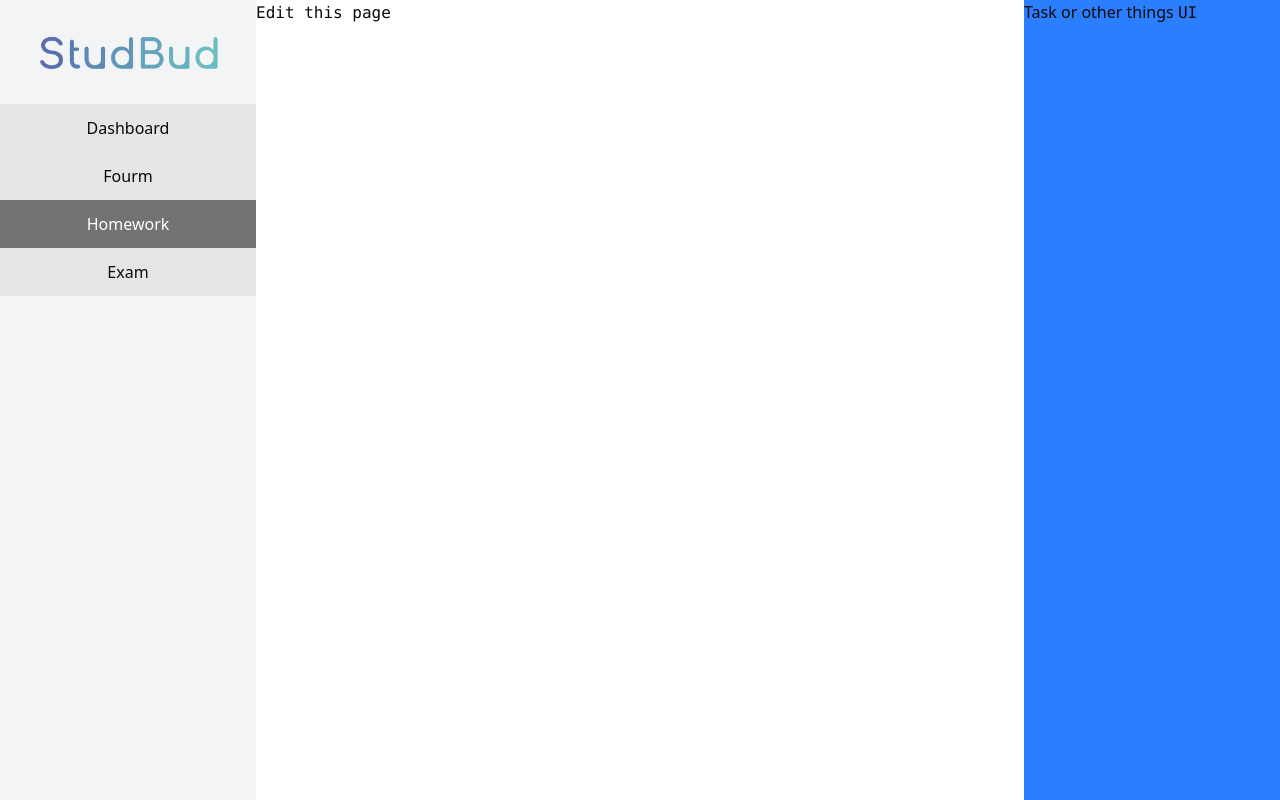
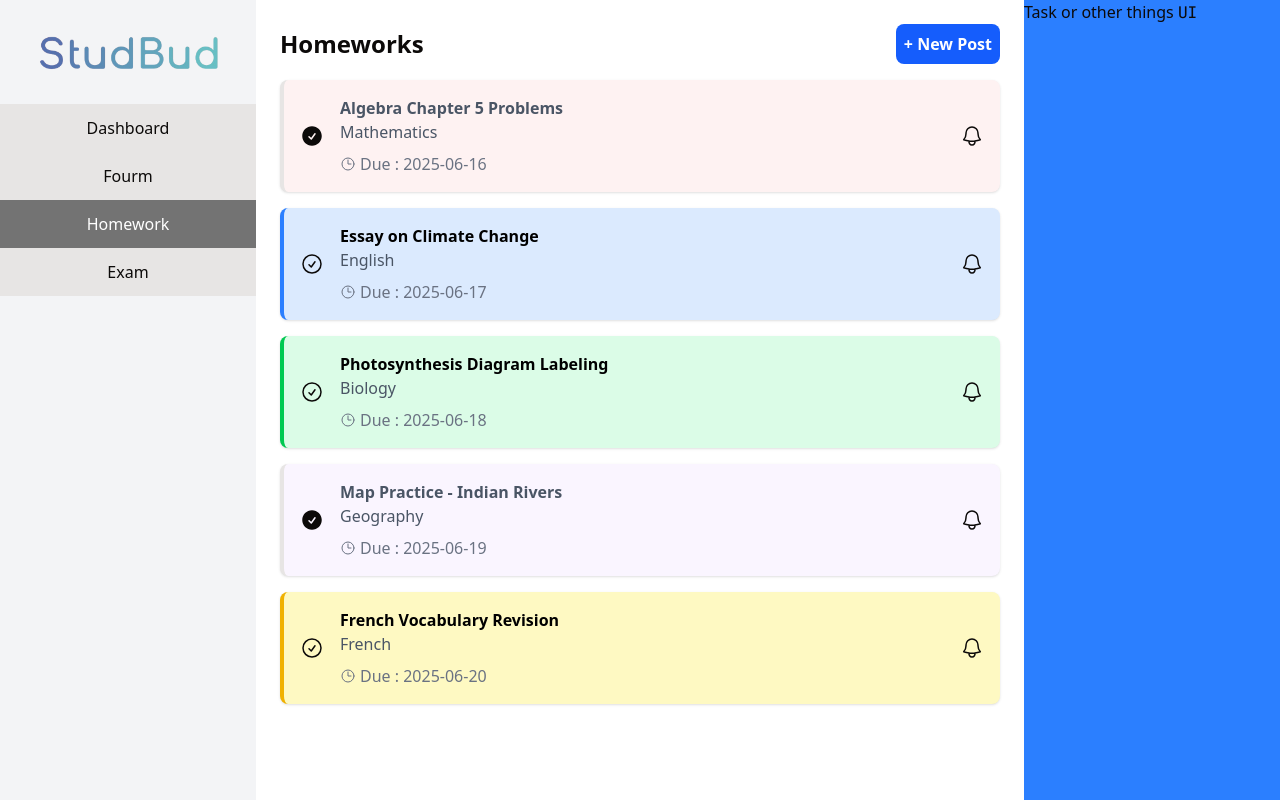
Before and after one commit to masterdevsabith/studbud, a Next.js app: page /dashboard/screens/homework in a window 1280 px wide. Built offline with nearby package versions, Linux system fonts and the light colour scheme.

Commit message:
func of hw set

```diff
--- a/app/dashboard/widgets/HomeWork.tsx
+++ b/app/dashboard/widgets/HomeWork.tsx
@@ -1,8 +1,182 @@
+"use client";
+
+import Link from "next/link";
+import { useState } from "react";
+
 export default function HomeworkScreen() {
+  const [homeworks, setHomeworks] = useState([
+    {
+      id: 1,
+      title: "Algebra Chapter 5 Problems",
+      subject: "Mathematics",
+      borderColor: "border-l-red-500",
+      bgColor: "bg-red-100",
+      completedBgColor: "bg-red-50",
+      dueDate: "2025-06-16",
+      isCompleted: true,
+      hasReminder: true,
+    },
+    {
+      id: 2,
+      title: "Essay on Climate Change",
+      subject: "English",
+      borderColor: "border-l-blue-500",
+      bgColor: "bg-blue-100",
+      completedBgColor: "bg-blue-50",
+      dueDate: "2025-06-17",
+      isCompleted: false,
+      hasReminder: false,
+    },
+    {
+      id: 3,
+      title: "Photosynthesis Diagram Labeling",
+      subject: "Biology",
+      borderColor: "border-l-green-500",
+      bgColor: "bg-green-100",
+      completedBgColor: "bg-green-50",
+      dueDate: "2025-06-18",
+      isCompleted: false,
+      hasReminder: true,
+    },
+    {
+      id: 4,
+      title: "Map Practice - Indian Rivers",
+      subject: "Geography",
+      borderColor: "border-l-purple-500",
+      bgColor: "bg-purple-100",
+      completedBgColor: "bg-purple-50",
+      dueDate: "2025-06-19",
+      isCompleted: true,
+      hasReminder: false,
+    },
+    {
+      id: 5,
+      title: "French Vocabulary Revision",
+      subject: "French",
+      borderColor: "border-l-yellow-500",
+      bgColor: "bg-yellow-100",
+      completedBgColor: "bg-yellow-50",
+      dueDate: "2025-06-20",
+      isCompleted: false,
+      hasReminder: true,
+    },
+  ]);
+
+  const toggleHomeworkCompletion = (id: number) => {
+    setHomeworks((prevHomeworks) =>
+      prevHomeworks.map((hw) =>
+        hw.id === id ? { ...hw, isCompleted: !hw.isCompleted } : hw
+      )
+    );
+  };
   return (
-    <section>
-      <div>
-        <code>Edit this page</code>
+    <section className="homework w-full p-6">
+      <div className="top w-full flex justify-between items-center mb-4">
+        <h2 className="text-2xl font-bold">Homeworks</h2>
+
+        <Link
+          className="p-2 bg-blue-600 rounded-md text-white font-bold"
+          href="#"
+        >
+          + New Post
+        </Link>
+      </div>
+
+      <div className="homeworks">
+        {homeworks.map((homework) => (
+          <div
+            key={homework.id}
+            className={`single_homework flex items-center gap-4 p-4 border-l-4 ${
+              homework.isCompleted
+                ? homework.borderColor.replace(/-\d+$/, "-700")
+                : homework.borderColor
+            } ${
+              homework.isCompleted
+                ? homework.completedBgColor
+                : homework.bgColor
+            } rounded-md mb-4 shadow-sm hover:shadow-md transition-shadow duration-300`}
+          >
+            <div
+              className="tickbox"
+              onClick={() => toggleHomeworkCompletion(homework.id)}
+            >
+              {homework.isCompleted ? (
+                <svg
+                  xmlns="http://www.w3.org/2000/svg"
+                  viewBox="0 0 24 24"
+                  fill="currentColor"
+                  className="size-6"
+                >
+                  <path
+                    fillRule="evenodd"
+                    d="M2.25 12c0-5.385 4.365-9.75 9.75-9.75s9.75 4.365 9.75 9.75-4.365 9.75-9.75 9.75S2.25 17.385 2.25 12Zm13.36-1.814a.75.75 0 1 0-1.22-.872l-3.236 4.53L9.53 12.22a.75.75 0 0 0-1.06 1.06l2.25 2.25a.75.75 0 0 0 1.14-.094l3.75-5.25Z"
+                    clipRule="evenodd"
+                  />
+                </svg>
+              ) : (
+                <svg
+                  xmlns="http://www.w3.org/2000/svg"
+                  fill="none"
+                  viewBox="0 0 24 24"
+                  strokeWidth="1.5"
+                  stroke="currentColor"
+                  className="size-6"
+                >
+                  <path
+                    strokeLinecap="round"
+                    strokeLinejoin="round"
+                    d="M9 12.75 11.25 15 15 9.75M21 12a9 9 0 1 1-18 0 9 9 0 0 1 18 0Z"
+                  />
+                </svg>
+              )}
+            </div>
+            <div className="details_and_bell flex items-center justify-between w-full">
+              <div className="details">
+                <h3
+                  className={`title font-bold text-md ${
+                    homework.isCompleted ? "text-gray-600" : "text-black"
+                  }`}
+                >
+                  {homework.title}
+                </h3>
+                <p className="subject text-gray-600 mb-2">{homework.subject}</p>
+                <div className="due_date flex items-center text-gray-500">
+                  <svg
+                    xmlns="http://www.w3.org/2000/svg"
+                    fill="none"
+                    viewBox="0 0 24 24"
+                    strokeWidth="1.5"
+                    stroke="currentColor"
+                    className="size-4 mr-1"
+                  >
+                    <path
+                      strokeLinecap="round"
+                      strokeLinejoin="round"
+                      d="M12 6v6h4.5m4.5 0a9 9 0 1 1-18 0 9 9 0 0 1 18 0Z"
+                    />
+                  </svg>
+                  <span>Due : {homework.dueDate}</span>
+                </div>
+              </div>
+              <div className="notification_bell">
+                <svg
+                  xmlns="http://www.w3.org/2000/svg"
+                  fill="none"
+                  viewBox="0 0 24 24"
+                  strokeWidth="1.5"
+                  stroke="currentColor"
+                  className="size-6"
+                >
+                  <path
+                    strokeLinecap="round"
+                    strokeLinejoin="round"
+                    d="M14.857 17.082a23.848 23.848 0 0 0 5.454-1.31A8.967 8.967 0 0 1 18 9.75V9A6 6 0 0 0 6 9v.75a8.967 8.967 0 0 1-2.312 6.022c1.733.64 3.56 1.085 5.455 1.31m5.714 0a24.255 24.255 0 0 1-5.714 0m5.714 0a3 3 0 1 1-5.714 0"
+                  />
+                </svg>
+              </div>
+            </div>
+          </div>
+        ))}
       </div>
     </section>
   );
```
